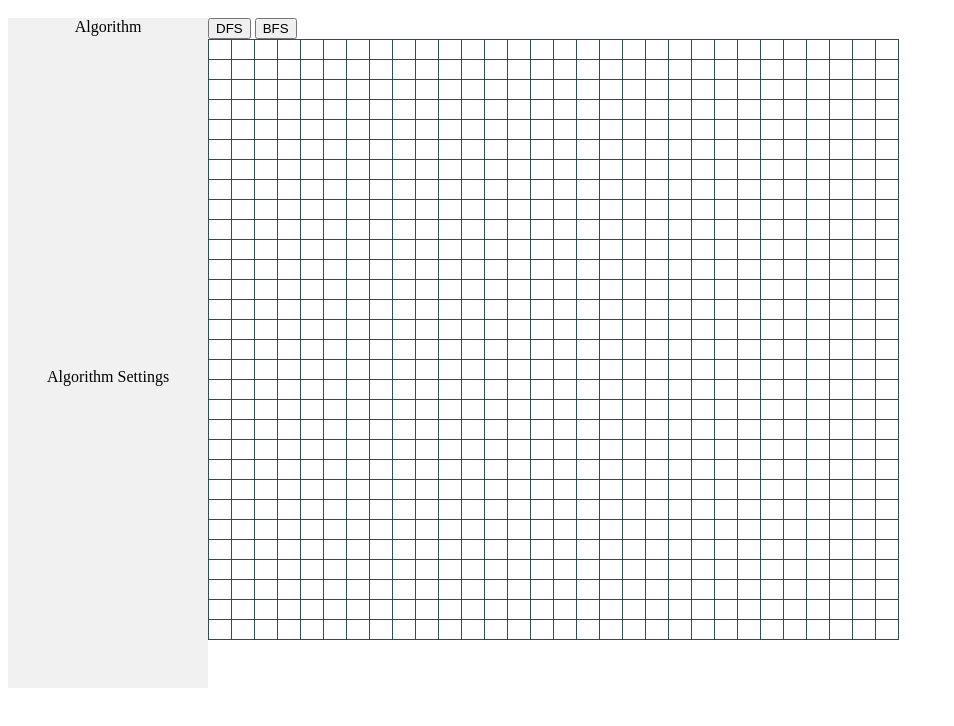
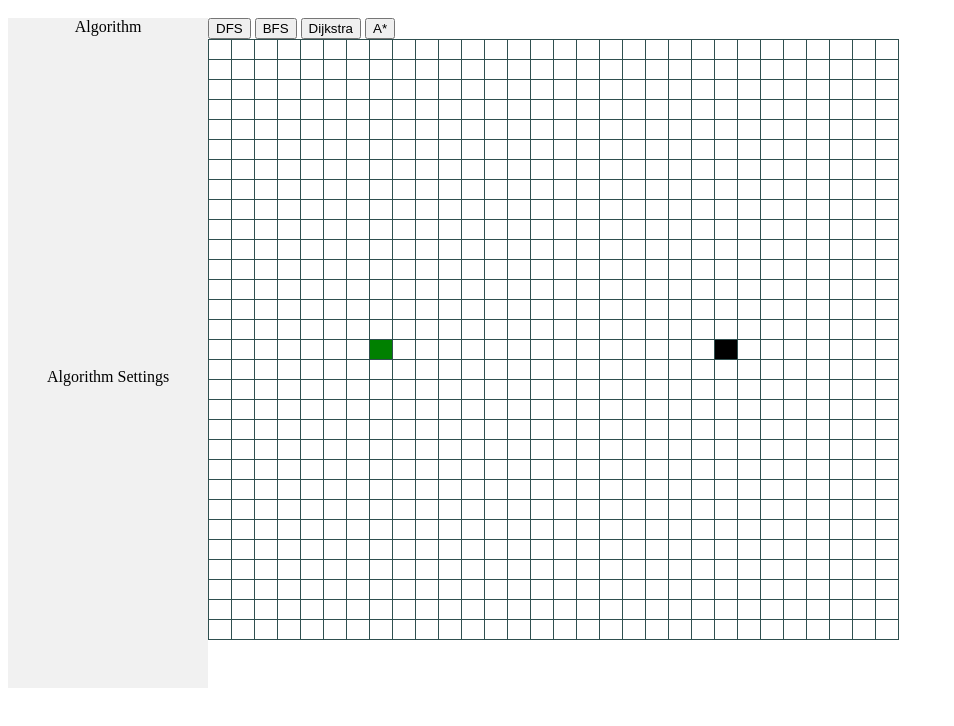
Before and after one commit to husxn/PathJS, a website with bundled scripts: page index.html in a window 1280 px wide. Shown: the part 48-774 px from the top of the page, without its empty margins (0-954 px from the left). Built offline with nearby package versions, Linux system fonts and the light colour scheme.

Commit message:
added finalNode. Need to add shortest path

```diff
--- a/index.html
+++ b/index.html
@@ -17,6 +17,8 @@
     <div id='buttonPanel'>
       <button id='startButtonDFS'>DFS</button>
       <button id='startButtonBFS'>BFS</button>
+      <button id='startButtonDijkstra'>Dijkstra</button>
+      <button id='startButtonAStar'>A*</button>
     </div>
   </body>
     <script src="/public/browser/bundle.js"></script>
--- a/package.json
+++ b/package.json
@@ -19,6 +19,7 @@
   "dependencies": {
     "express": "^4.14.0",
     "path": "^0.12.7",
-    "requirejs": "^2.3.2"
+    "requirejs": "^2.3.2",
+    "watchify": "^3.7.0"
   }
 }
--- a/public/browser/bundle.js
+++ b/public/browser/bundle.js
@@ -8,6 +8,8 @@ function Board(height,width){
   this.boardArr = []
   this.mouseDown = false
   this.startNode;
+  this.finalNode;
+  this.currentCell;
 }
 
 Board.prototype.initialise = function(){
@@ -35,8 +37,12 @@ Board.prototype.createGrid = function(){
   }
   var board = document.getElementById('board')
   board.innerHTML = initialHTML
-  //Set start Node
-  this.startNode = this.boardArr[Math.floor(this.boardArr.length/2)][Math.floor(this.boardArr.length/2)]
+  //Set Initial start Node
+  this.startNode = this.boardArr[Math.floor(this.boardArr.length/2)][Math.floor(this.boardArr.length/4)]
+  document.getElementById(this.startNode.id).className = 'startingCell'
+  //Set Initial end Node
+  this.finalNode = this.boardArr[Math.floor(this.boardArr.length/2)][Math.floor(3*this.boardArr.length/4)]
+  document.getElementById(this.finalNode.id).className = 'finalCell'
 }
 Board.prototype.addEventListeners = function(){
   var board = this
@@ -45,9 +51,7 @@ Board.prototype.addEventListeners = function(){
     for(var j=0;j<this.width;j++){
       var id = j.toString()+','+i.toString()
       var elem = document.getElementById(id)
-      // elem.addEventListener('click',function(){
-      //   board.changeCellClick(this.id)
-      // })
+      if(elem.className !== 'startingCell' && elem.className !== 'finalCell'){
         elem.addEventListener('mousedown',function(){
             board.changeCellClick(this.id)
             board.mouseDown = true
@@ -60,6 +64,7 @@ Board.prototype.addEventListeners = function(){
             board.changeCellDrag(this.id)
           }
         })
+      }
     }
   }
   //Add listeners for Nav Bar
@@ -75,6 +80,8 @@ Board.prototype.addEventListeners = function(){
       var search = new Search(board.boardArr,board.startNode,'BFS')
       search.startSearch()
   })
+  //Add listeners for starting Node
+  // document.getElementsByClassName('startingCell').addEventListener()
 }
 
 Board.prototype.getCell = function(x,y){
@@ -133,6 +140,7 @@ Board.prototype.generateRandom = function(){
 
 var board = new Board(30,30)
 board.initialise()
+
 
 },{"./cell":2,"./search":3}],2:[function(require,module,exports){
 function Cell(xPos,yPos){
@@ -266,6 +274,8 @@ Search.prototype.showAnimation = function(exploredList){
   exploredList = exploredList.slice(1)
   startNode.status = 'startNode'
   document.getElementById(startNode.id).className = 'startingCell'
+
+
   function timeout(index) {
     setTimeout(function () {
         if(index === exploredList.length){
--- a/public/browser/search.js
+++ b/public/browser/search.js
@@ -116,6 +116,8 @@ Search.prototype.showAnimation = function(exploredList){
   exploredList = exploredList.slice(1)
   startNode.status = 'startNode'
   document.getElementById(startNode.id).className = 'startingCell'
+
+
   function timeout(index) {
     setTimeout(function () {
         if(index === exploredList.length){
--- a/public/styling/style.css
+++ b/public/styling/style.css
@@ -41,8 +41,11 @@ li{
   background:grey
 }
 .finalCell{
-  background:blue
+  background:black
 }
 .startingCell{
-  background:red
+  background:green
 }
+.shortestPath{
+  background:yellow
+}
```
Also changed, not shown: public/browser/board.js (+12 -5 lines). Lines whose indentation alone changed are shown as unchanged.
